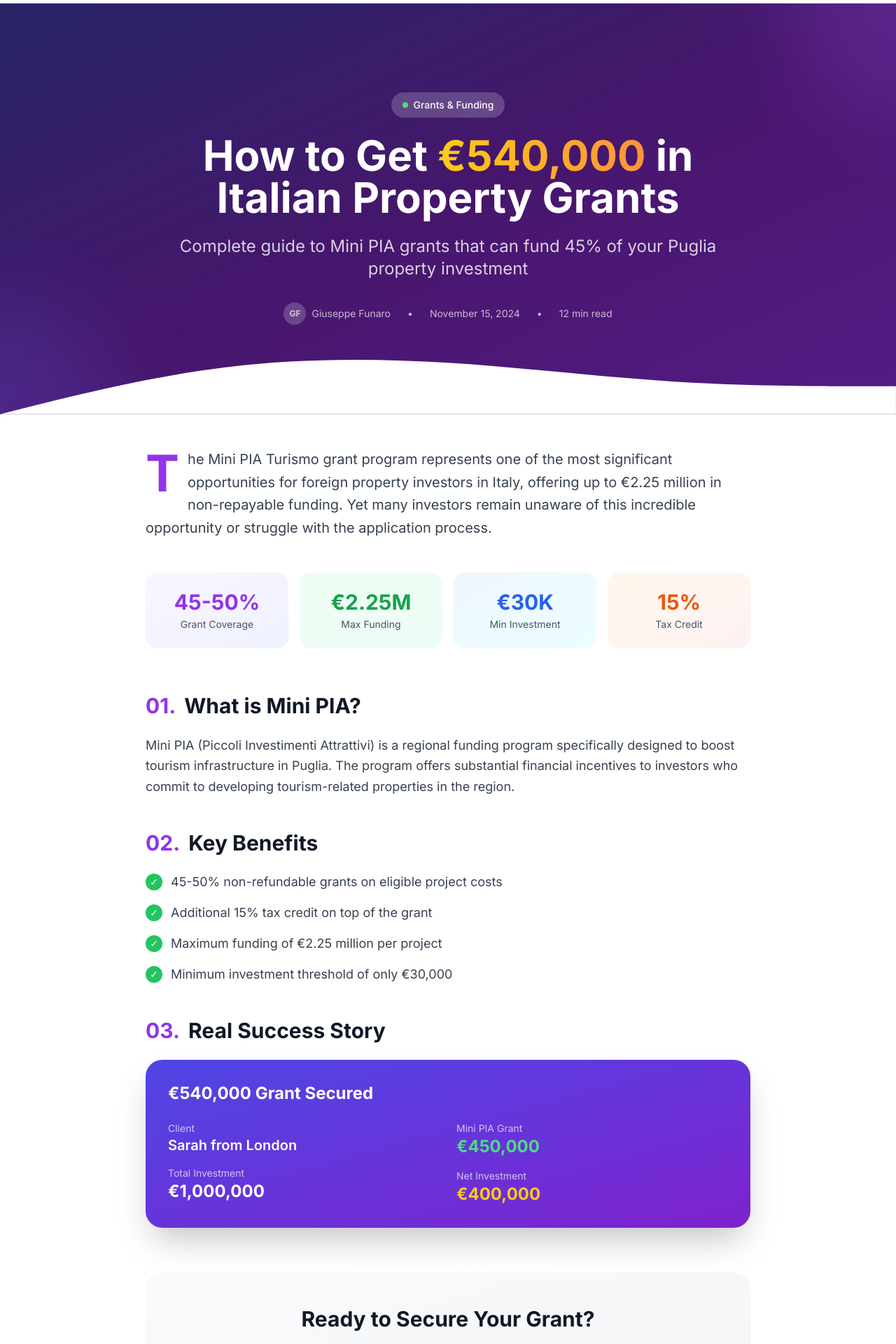
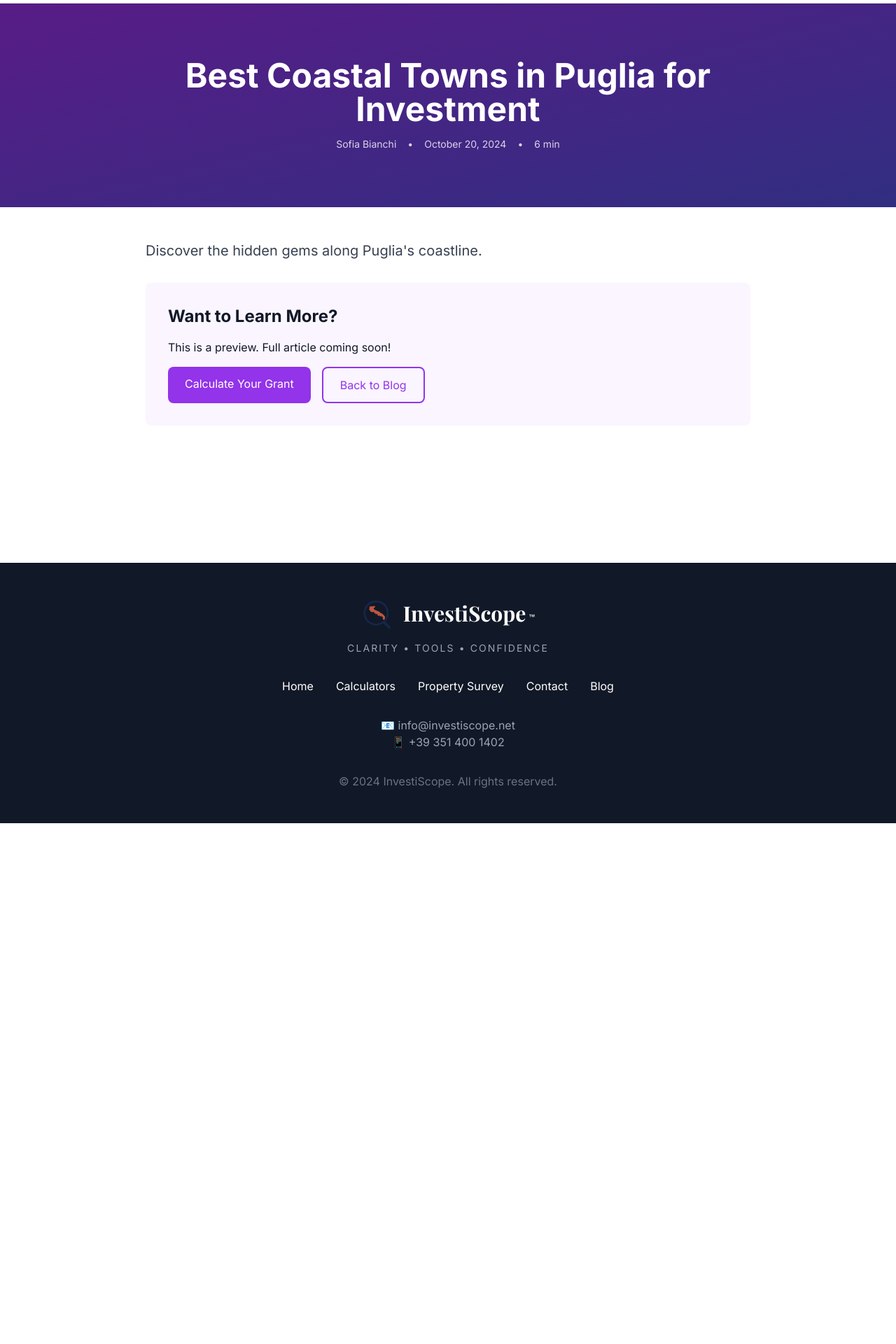
Before and after one commit to Geppix140269/investinpuglia, a Next.js app: page /blog/coastal-towns-puglia in a window 1280 px wide. Shown: the part 60-1980 px from the top of the page at 70% size. After the commit the page ends 1236 px from the top, so only its background shows below. Built offline with nearby package versions, Linux system fonts and the light colour scheme; a web font is replaced by a local one.

Commit message:
Update page.tsx

```diff
--- a/app/blog/[slug]/page.tsx
+++ b/app/blog/[slug]/page.tsx
@@ -1,283 +1,112 @@
-// app/blog/[slug]/page.tsx - Beautiful blog post that works without any dependencies
-'use client'
+// app/blog/[slug]/page.tsx - Fixed with generateStaticParams
+export async function generateStaticParams() {
+  // Define all your blog post slugs here
+  return [
+    { slug: 'mini-pia-grants' },
+    { slug: 'puglia-property-trends' },
+    { slug: 'ostuni-success-story' },
+    { slug: 'tax-optimization' },
+    { slug: 'coastal-towns-puglia' },
+    { slug: 'trullo-renovation-guide' },
+  ]
+}
 
 export default function BlogPost({ params }: { params: { slug: string } }) {
-  // Sample blog post data - in real app, this would come from your data source
-  const blogPost = {
+  // Blog post data - in a real app, you'd fetch this based on the slug
+  const posts = {
+    'mini-pia-grants': {
       title: "How to Get €540,000 in Italian Property Grants",
-    subtitle: "Complete guide to Mini PIA grants that can fund 45% of your Puglia property investment",
+      content: "Complete guide to Mini PIA grants that can fund 45% of your Puglia property investment.",
       author: "Giuseppe Funaro",
       date: "November 15, 2024",
-    readTime: "12 min read",
-    category: "Grants & Funding",
-    content: {
-      intro: "The Mini PIA Turismo grant program represents one of the most significant opportunities for foreign property investors in Italy, offering up to €2.25 million in non-repayable funding. Yet many investors remain unaware of this incredible opportunity or struggle with the application process.",
-      sections: [
-        {
-          title: "What is Mini PIA?",
-          content: "Mini PIA (Piccoli Investimenti Attrattivi) is a regional funding program specifically designed to boost tourism infrastructure in Puglia. The program offers substantial financial incentives to investors who commit to developing tourism-related properties in the region."
+      readTime: "5 min"
     },
-        {
-          title: "Key Benefits",
-          bullets: [
-            "45-50% non-refundable grants on eligible project costs",
-            "Additional 15% tax credit on top of the grant",
-            "Maximum funding of €2.25 million per project",
-            "Minimum investment threshold of only €30,000"
-          ]
+    'puglia-property-trends': {
+      title: "Why Puglia Property Prices Will Double by 2027",
+      content: "Data-driven analysis of Puglia's property boom.",
+      author: "Maria Trulli",
+      date: "November 10, 2024",
+      readTime: "4 min"
     },
-        {
-          title: "Real Success Story",
-          highlight: {
-            title: "€540,000 Grant Secured",
-            client: "Sarah from London",
-            investment: "€1,000,000",
-            grant: "€450,000",
-            taxCredit: "€150,000",
-            netInvestment: "€400,000"
+    'ostuni-success-story': {
+      title: "From €200k to €2M: Ostuni Villa Success Story",
+      content: "How our client turned a ruined masseria into a luxury rental.",
+      author: "Giuseppe Funaro",
+      date: "November 5, 2024",
+      readTime: "6 min"
+    },
+    'tax-optimization': {
+      title: "Tax Optimization for Italian Property Investors",
+      content: "Advanced strategies to minimize tax liability.",
+      author: "Marco Rossi",
+      date: "October 28, 2024",
+      readTime: "7 min"
+    },
+    'coastal-towns-puglia': {
+      title: "Best Coastal Towns in Puglia for Investment",
+      content: "Discover the hidden gems along Puglia's coastline.",
+      author: "Sofia Bianchi",
+      date: "October 20, 2024",
+      readTime: "6 min"
+    },
+    'trullo-renovation-guide': {
+      title: "Complete Guide to Trullo Renovation Costs",
+      content: "Everything about renovating a trullo.",
+      author: "Giuseppe Funaro",
+      date: "October 15, 2024",
+      readTime: "8 min"
     }
   }
-      ]
-    }
+
+  const post = posts[params.slug as keyof typeof posts]
+
+  if (!post) {
+    return (
+      <div className="min-h-screen bg-gradient-to-br from-purple-600 to-indigo-800 flex items-center justify-center">
+        <div className="bg-white p-8 rounded-lg shadow-xl max-w-2xl text-center">
+          <h1 className="text-3xl font-bold mb-4">Post Not Found</h1>
+          <p className="text-gray-600 mb-4">Sorry, this blog post doesn't exist.</p>
+          <a href="/blog" className="text-purple-600 hover:text-purple-700">← Back to Blog</a>
+        </div>
+      </div>
+    )
   }
 
   return (
     <div className="min-h-screen bg-white">
-      {/* Hero Section */}
-      <header className="relative bg-gradient-to-br from-indigo-900 via-purple-900 to-purple-800 text-white">
-        <div className="absolute inset-0 bg-black/20"></div>
-
-        {/* Decorative elements */}
-        <div className="absolute inset-0 overflow-hidden">
-          <div className="absolute -top-40 -right-40 w-80 h-80 bg-purple-500 rounded-full opacity-20 blur-3xl"></div>
-          <div className="absolute -bottom-40 -left-40 w-80 h-80 bg-indigo-500 rounded-full opacity-20 blur-3xl"></div>
-        </div>
-
-        <div className="relative max-w-4xl mx-auto px-4 py-20 sm:py-32">
-          <div className="text-center">
-            {/* Category Badge */}
-            <div className="inline-flex items-center gap-2 bg-white/20 backdrop-blur-sm rounded-full px-4 py-2 text-sm font-medium mb-6">
-              <span className="w-2 h-2 bg-green-400 rounded-full"></span>
-              {blogPost.category}
-            </div>
-
-            {/* Title */}
-            <h1 className="text-4xl sm:text-5xl lg:text-6xl font-bold mb-6 leading-tight">
-              {blogPost.title.split('€540,000')[0]}
-              <span className="text-transparent bg-clip-text bg-gradient-to-r from-yellow-400 to-orange-400">
-                €540,000
-              </span>
-              {blogPost.title.split('€540,000')[1]}
-            </h1>
-
-            {/* Subtitle */}
-            <p className="text-xl sm:text-2xl text-white/80 mb-8 max-w-3xl mx-auto">
-              {blogPost.subtitle}
-            </p>
-
-            {/* Meta info */}
-            <div className="flex flex-wrap items-center justify-center gap-6 text-sm text-white/70">
-              <div className="flex items-center gap-2">
-                <div className="w-8 h-8 bg-white/20 rounded-full flex items-center justify-center">
-                  <span className="text-xs font-bold">GF</span>
-                </div>
-                <span>{blogPost.author}</span>
-              </div>
+      {/* Hero */}
+      <div className="bg-gradient-to-br from-purple-900 to-indigo-900 text-white py-20">
+        <div className="max-w-4xl mx-auto px-4 text-center">
+          <h1 className="text-4xl md:text-5xl font-bold mb-4">{post.title}</h1>
+          <div className="flex items-center justify-center gap-4 text-sm opacity-80">
+            <span>{post.author}</span>
             <span>•</span>
-              <span>{blogPost.date}</span>
+            <span>{post.date}</span>
             <span>•</span>
-              <span>{blogPost.readTime}</span>
+            <span>{post.readTime}</span>
           </div>
         </div>
       </div>
 
-        {/* Wave separator */}
-        <div className="absolute bottom-0 left-0 right-0">
-          <svg viewBox="0 0 1440 120" fill="none" xmlns="http://www.w3.org/2000/svg">
-            <path d="M0 120L60 105C120 90 240 60 360 45C480 30 600 30 720 37.5C840 45 960 60 1080 67.5C1200 75 1320 75 1380 75L1440 75V120H1380C1320 120 1200 120 1080 120C960 120 840 120 720 120C600 120 480 120 360 120C240 120 120 120 60 120H0Z" fill="white"/>
-          </svg>
-        </div>
-      </header>
+      {/* Content */}
+      <div className="max-w-4xl mx-auto px-4 py-12">
+        <div className="prose prose-lg max-w-none">
+          <p className="text-xl text-gray-700 mb-8">{post.content}</p>
 
-      {/* Main Content */}
-      <main className="max-w-4xl mx-auto px-4 py-12">
-        {/* Intro */}
-        <div className="prose prose-lg max-w-none mb-12">
-          <p className="text-xl leading-relaxed text-gray-700 first-letter:text-7xl first-letter:font-bold first-letter:text-purple-600 first-letter:mr-3 first-letter:float-left">
-            {blogPost.content.intro}
-          </p>
-        </div>
-
-        {/* Quick Stats */}
-        <div className="grid grid-cols-2 md:grid-cols-4 gap-4 mb-16">
-          <div className="bg-gradient-to-br from-purple-50 to-indigo-50 rounded-2xl p-6 text-center">
-            <div className="text-3xl font-bold text-purple-600 mb-1">45-50%</div>
-            <div className="text-sm text-gray-600">Grant Coverage</div>
-          </div>
-          <div className="bg-gradient-to-br from-green-50 to-emerald-50 rounded-2xl p-6 text-center">
-            <div className="text-3xl font-bold text-green-600 mb-1">€2.25M</div>
-            <div className="text-sm text-gray-600">Max Funding</div>
-          </div>
-          <div className="bg-gradient-to-br from-blue-50 to-cyan-50 rounded-2xl p-6 text-center">
-            <div className="text-3xl font-bold text-blue-600 mb-1">€30K</div>
-            <div className="text-sm text-gray-600">Min Investment</div>
-          </div>
-          <div className="bg-gradient-to-br from-orange-50 to-red-50 rounded-2xl p-6 text-center">
-            <div className="text-3xl font-bold text-orange-600 mb-1">15%</div>
-            <div className="text-sm text-gray-600">Tax Credit</div>
-          </div>
-        </div>
-
-        {/* Main sections */}
-        {blogPost.content.sections.map((section, index) => (
-          <section key={index} className="mb-12">
-            {section.title && (
-              <h2 className="text-3xl font-bold text-gray-900 mb-6 flex items-center gap-3">
-                <span className="text-purple-600">{String(index + 1).padStart(2, '0')}.</span>
-                {section.title}
-              </h2>
-            )}
-
-            {section.content && (
-              <p className="text-lg text-gray-700 leading-relaxed mb-6">
-                {section.content}
-              </p>
-            )}
-
-            {section.bullets && (
-              <ul className="space-y-4 mb-8">
-                {section.bullets.map((bullet, i) => (
-                  <li key={i} className="flex items-start gap-3">
-                    <span className="flex-shrink-0 w-6 h-6 bg-green-500 text-white rounded-full flex items-center justify-center text-sm mt-0.5">
-                      ✓
-                    </span>
-                    <span className="text-gray-700 text-lg">{bullet}</span>
-                  </li>
-                ))}
-              </ul>
-            )}
-
-            {section.highlight && (
-              <div className="bg-gradient-to-br from-indigo-600 to-purple-700 rounded-3xl p-8 text-white shadow-2xl">
-                <h3 className="text-2xl font-bold mb-6">{section.highlight.title}</h3>
-                <div className="grid md:grid-cols-2 gap-6">
-                  <div className="space-y-4">
-                    <div>
-                      <div className="text-sm opacity-70">Client</div>
-                      <div className="text-xl font-semibold">{section.highlight.client}</div>
-                    </div>
-                    <div>
-                      <div className="text-sm opacity-70">Total Investment</div>
-                      <div className="text-2xl font-bold">{section.highlight.investment}</div>
-                    </div>
-                  </div>
-                  <div className="space-y-4">
-                    <div>
-                      <div className="text-sm opacity-70">Mini PIA Grant</div>
-                      <div className="text-2xl font-bold text-green-400">{section.highlight.grant}</div>
-                    </div>
-                    <div>
-                      <div className="text-sm opacity-70">Net Investment</div>
-                      <div className="text-2xl font-bold text-yellow-400">{section.highlight.netInvestment}</div>
+          <div className="bg-purple-50 rounded-lg p-8 my-8">
+            <h2 className="text-2xl font-bold mb-4">Want to Learn More?</h2>
+            <p className="mb-4">This is a preview. Full article coming soon!</p>
+            <div className="flex gap-4">
+              <a href="/calculator" className="bg-purple-600 text-white px-6 py-3 rounded-lg hover:bg-purple-700">
+                Calculate Your Grant
+              </a>
+              <a href="/blog" className="text-purple-600 border-2 border-purple-600 px-6 py-3 rounded-lg hover:bg-purple-50">
+                Back to Blog
+              </a>
             </div>
           </div>
         </div>
       </div>
-            )}
-          </section>
-        ))}
-
-        {/* CTA Section */}
-        <div className="bg-gradient-to-br from-gray-50 to-gray-100 rounded-3xl p-8 md:p-12 text-center my-16">
-          <h3 className="text-2xl md:text-3xl font-bold text-gray-900 mb-4">
-            Ready to Secure Your Grant?
-          </h3>
-          <p className="text-lg text-gray-600 mb-8 max-w-2xl mx-auto">
-            Use our free calculator to instantly see how much funding you could receive for your Italian property investment.
-          </p>
-          <div className="flex flex-col sm:flex-row gap-4 justify-center">
-            <a href="/calculator" className="inline-flex items-center justify-center gap-2 bg-purple-600 text-white px-8 py-4 rounded-full font-semibold hover:bg-purple-700 transition-all hover:scale-105">
-              <span>🧮</span> Calculate My Grant
-            </a>
-            <a href="/contact" className="inline-flex items-center justify-center gap-2 bg-white text-purple-600 border-2 border-purple-600 px-8 py-4 rounded-full font-semibold hover:bg-purple-50 transition-all hover:scale-105">
-              <span>📞</span> Book Consultation
-            </a>
-          </div>
-        </div>
-
-        {/* Author Bio */}
-        <div className="bg-white rounded-3xl shadow-lg p-8 mb-16 border border-gray-100">
-          <div className="flex items-center gap-6 mb-4">
-            <div className="w-20 h-20 bg-gradient-to-br from-purple-600 to-indigo-600 rounded-full flex items-center justify-center text-white text-2xl font-bold">
-              GF
-            </div>
-            <div>
-              <h4 className="text-xl font-bold text-gray-900">{blogPost.author}</h4>
-              <p className="text-gray-600">Senior Property Investment Advisor</p>
-            </div>
-          </div>
-          <p className="text-gray-700 leading-relaxed">
-            With 35+ years of international business experience, Giuseppe specializes in helping foreign investors maximize their returns through Italian property investment and EU grant optimization.
-          </p>
-        </div>
-
-        {/* Related Articles */}
-        <section>
-          <h3 className="text-2xl font-bold text-gray-900 mb-8">Related Articles</h3>
-          <div className="grid md:grid-cols-2 gap-6">
-            <article className="bg-white rounded-2xl shadow-lg overflow-hidden hover:shadow-xl transition-shadow">
-              <div className="h-48 bg-gradient-to-br from-blue-500 to-indigo-600"></div>
-              <div className="p-6">
-                <h4 className="text-xl font-bold text-gray-900 mb-2">
-                  Why Puglia Property Prices Will Double by 2027
-                </h4>
-                <p className="text-gray-600 mb-4">
-                  Data-driven analysis of Puglia's property boom and market trends...
-                </p>
-                <a href="#" className="text-purple-600 font-semibold hover:text-purple-700">
-                  Read More →
-                </a>
-              </div>
-            </article>
-            <article className="bg-white rounded-2xl shadow-lg overflow-hidden hover:shadow-xl transition-shadow">
-              <div className="h-48 bg-gradient-to-br from-green-500 to-emerald-600"></div>
-              <div className="p-6">
-                <h4 className="text-xl font-bold text-gray-900 mb-2">
-                  Complete Guide to Trullo Renovation Costs
-                </h4>
-                <p className="text-gray-600 mb-4">
-                  Everything you need to know about renovating a trullo in Puglia...
-                </p>
-                <a href="#" className="text-purple-600 font-semibold hover:text-purple-700">
-                  Read More →
-                </a>
-              </div>
-            </article>
-          </div>
-        </section>
-      </main>
-
-      {/* Newsletter */}
-      <section className="bg-gradient-to-br from-purple-900 to-indigo-900 py-16 mt-20">
-        <div className="max-w-4xl mx-auto px-4 text-center">
-          <h3 className="text-3xl font-bold text-white mb-4">
-            Get Weekly Investment Insights
-          </h3>
-          <p className="text-white/80 mb-8 text-lg">
-            Join 5,000+ investors getting exclusive tips on Italian property investment
-          </p>
-          <form className="flex flex-col sm:flex-row gap-4 max-w-md mx-auto">
-            <input
-              type="email"
-              placeholder="Your email address"
-              className="flex-1 px-6 py-3 rounded-full bg-white/10 backdrop-blur border border-white/20 text-white placeholder-white/60 focus:outline-none focus:ring-2 focus:ring-white/30"
-            />
-            <button className="px-8 py-3 bg-white text-purple-900 font-semibold rounded-full hover:bg-gray-100 transition-all">
-              Subscribe
-            </button>
-          </form>
-        </div>
-      </section>
     </div>
   )
 }
```
Lines whose indentation alone changed are shown as unchanged.
